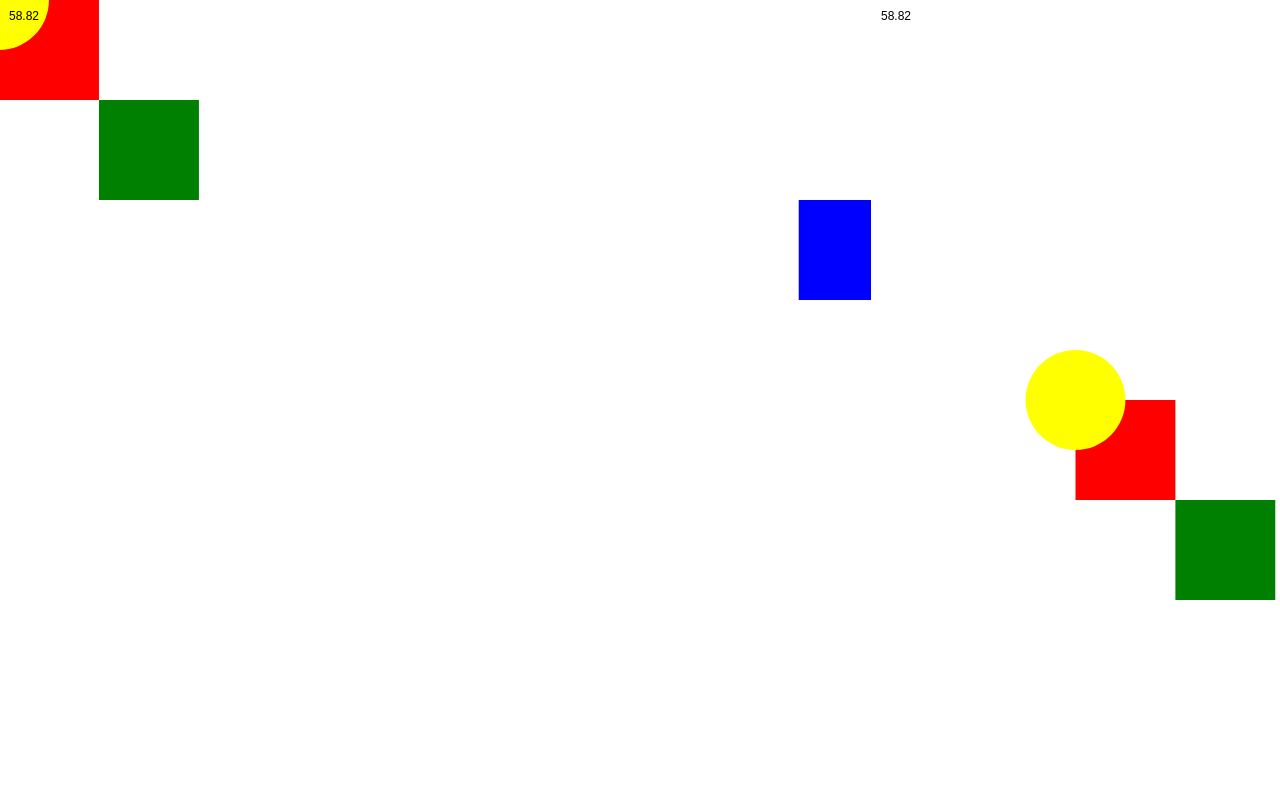
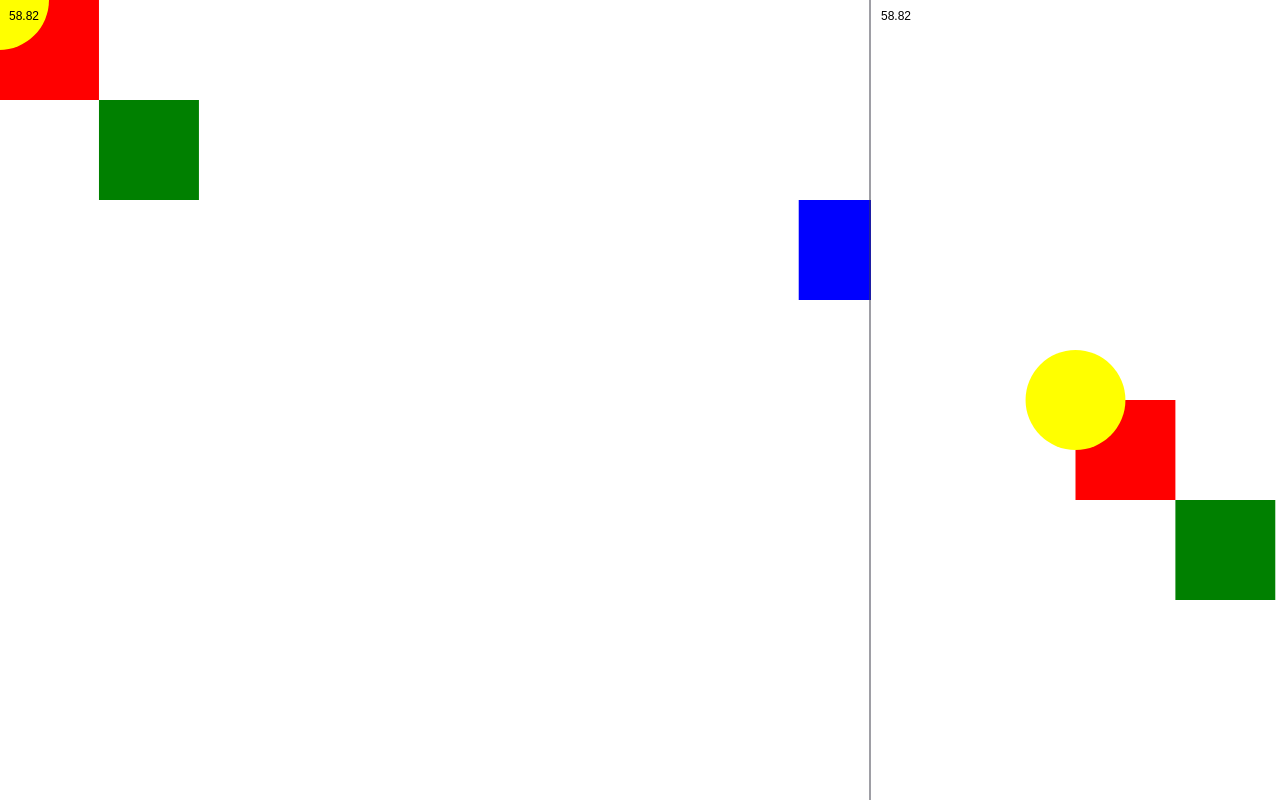
Before and after one commit to csansoon/RenderLab.js, a plain HTML site: page index.html in a window 1280 px wide. Drawn offline with Linux system fonts and the light colour scheme.

Commit message:
Add an outline to the viewport

```diff
--- a/components/Viewport.css
+++ b/components/Viewport.css
@@ -24,4 +24,6 @@
 	right: calc(0 - var(--viewport-border-width));
 	bottom: calc(0 - var(--viewport-border-width));
 	background-color: #fff;
+
+	outline: 2px solid #3b3b497e;
 }
```
